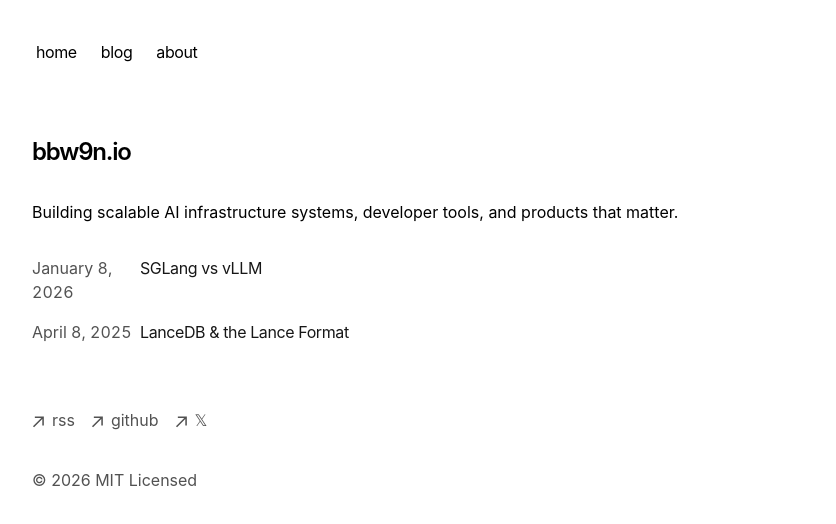
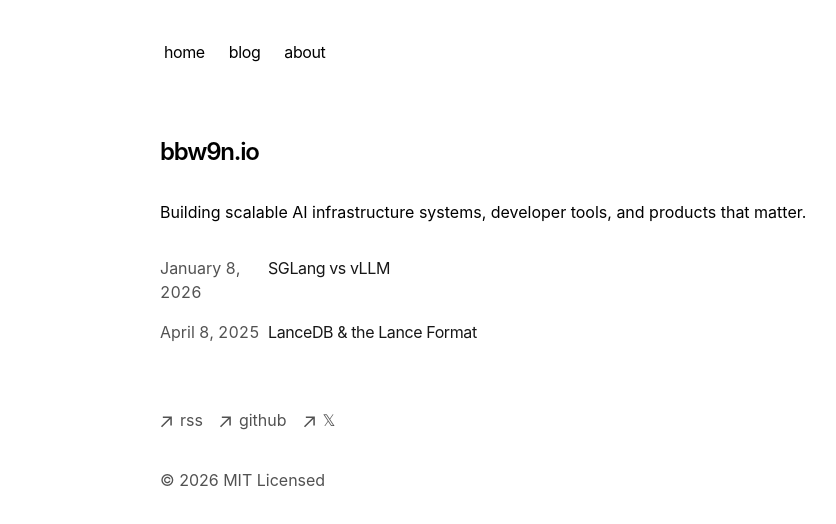
Before and after one commit to bbw9n/bbw9n.io, a Next.js app: page / in a window 1280 px wide. Shown: the top 524 px of the page, without its empty margins (96-932 px from the left). Built offline with nearby package versions, Linux system fonts and the light colour scheme.

Commit message:
adjust the layout

```diff
--- a/app/blog/[slug]/page.tsx
+++ b/app/blog/[slug]/page.tsx
@@ -70,7 +70,7 @@ export default async function Blog({
     }
 
     return (
-        <div className="flex flex-row-reverse gap-16">
+        <section className="relative">
             <script
                 type="application/ld+json"
                 suppressHydrationWarning
@@ -93,8 +93,11 @@ export default async function Blog({
                     }),
                 }}
             />
+            {/* Left sidebar TOC - fixed position relative to viewport */}
+            <aside className="hidden xl:block fixed left-[max(1rem,calc(50%-24rem-16rem))] top-24 w-52 max-h-[calc(100vh-8rem)] overflow-y-auto">
+                <TableOfContents />
+            </aside>
             {/* Main content */}
-            <section className="max-w-3xl min-w-0">
             <h1 className="title font-semibold text-2xl tracking-tighter">
                 {post.metadata.title}
             </h1>
@@ -107,10 +110,5 @@ export default async function Blog({
                 <CustomMDX source={post.content} />
             </article>
         </section>
-            {/* Left sidebar TOC */}
-            <aside className="w-48 shrink-0 max-h-[calc(100vh-8rem)] overflow-y-auto sticky top-8">
-                <TableOfContents />
-            </aside>
-        </div>
     );
 }
--- a/app/layout.tsx
+++ b/app/layout.tsx
@@ -52,7 +52,7 @@ export default function RootLayout({
                 GeistMono.variable,
             )}
         >
-            <body className="antialiased max-w-5xl mx-4 mt-8 lg:mx-auto">
+            <body className="antialiased max-w-3xl mx-4 mt-8 lg:mx-auto">
                 <main className="flex-auto min-w-0 mt-6 flex flex-col px-2 md:px-0">
                     <Navbar />
                     {children}
```
Lines whose indentation alone changed are shown as unchanged.
